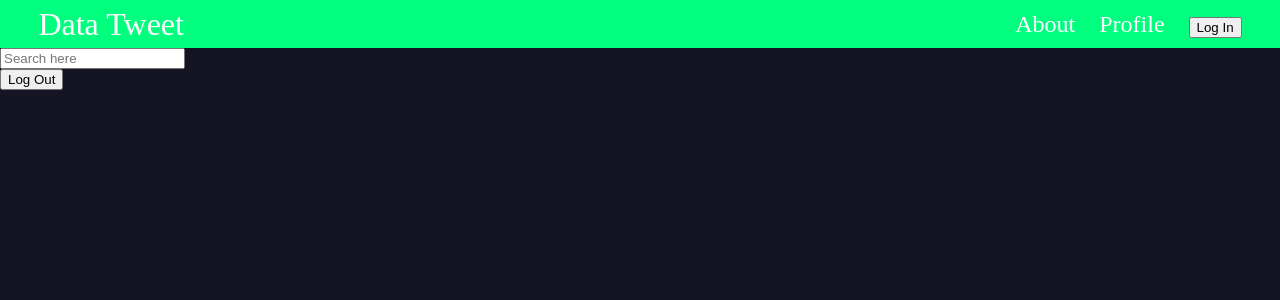
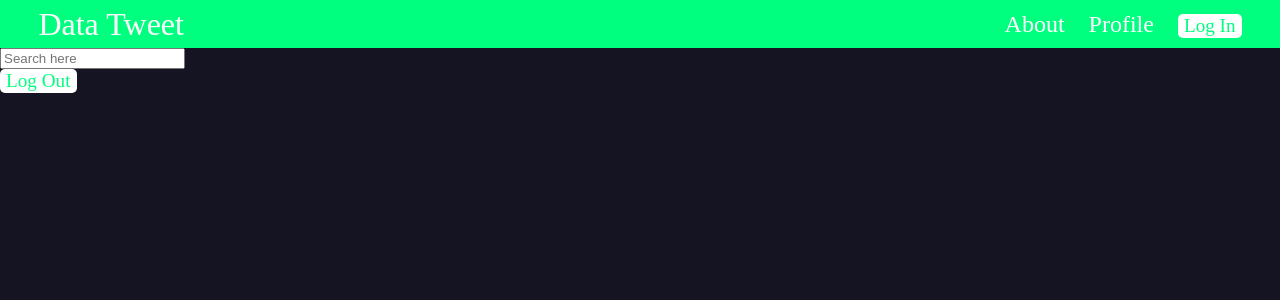
Before and after one commit to fsu-fall2022-capstone/Project-Group-3, a React (Create React App) app in the folder frontend/: page /logout in a window 1280 px wide. Shown: the top 300 px of the page. Built offline with nearby package versions, Linux system fonts and the light colour scheme; no server answers.

Commit message:
login and choose file css

```diff
--- a/frontend/src/components/Login.jsx
+++ b/frontend/src/components/Login.jsx
@@ -20,7 +20,11 @@ const LoginButton = () => {
     }
   }
 
-  return <button onClick={() => loginWithRedirect()}>Log In</button>;
+  return (
+    <button className="login" onClick={() => loginWithRedirect()}>
+      Log In
+    </button>
+  );
 };
 
 export default LoginButton;
--- a/frontend/src/components/Logout.js
+++ b/frontend/src/components/Logout.js
@@ -5,7 +5,12 @@ const LogoutButton = () => {
   const { logout } = useAuth0();
 
   return (
-    <button onClick={() => logout({ returnTo: window.location.origin })}>Log Out</button>
+    <button
+      className="login"
+      onClick={() => logout({ returnTo: window.location.origin })}
+    >
+      Log Out
+    </button>
   );
 };
 
--- a/frontend/src/styles/home.css
+++ b/frontend/src/styles/home.css
@@ -1,4 +1,4 @@
-.home{
+.home {
   display: flex;
   flex-direction: column;
   justify-content: center;
@@ -6,7 +6,7 @@
   width: 100%;
 }
 
-.card{
+.card {
   display: block;
   border-radius: 8px !important;
   box-shadow: 2px 2px 2px 2px rgba(0.2, 0.2, 0.2, 0.2);
@@ -21,7 +21,7 @@
   margin-top: 5%;
 }
 
-.tweet{
+.tweet {
   display: flex;
   flex-direction: column;
   justify-content: center;
@@ -30,12 +30,12 @@
   margin-top: 5px;
 }
 
-.tweet form{
+.tweet form {
   display: flex;
   flex-direction: column;
 }
 
-.tweet form .post{
+.tweet form .post {
   margin-top: 5px;
   width: 130px;
   height: 45px;
@@ -53,7 +53,7 @@
   outline: none;
 }
 
-.text-tweet{
+.text-tweet {
   width: 98%;
   height: 150px;
   padding: 10px;
@@ -62,13 +62,13 @@
   border: none;
 }
 
-.text-tweet:focus{
+.text-tweet:focus {
   outline: none !important;
   border: 1px solid rgba(46, 229, 157, 0.4);
   box-shadow: 0 0 10px rgba(46, 229, 157, 0.4);
 }
 
-.tweet form .post:hover{
+.tweet form .post:hover {
   background-color: #23c483;
   box-shadow: 0px 5px 10px rgba(46, 229, 157, 0.4);
   color: #fff;
@@ -79,32 +79,31 @@
   transform: translateY(-1px);
 }
 
-.posts{
+.posts {
   margin-top: 15px;
 }
 
-.aftertextarea{
+.aftertextarea {
   display: flex;
   flex-direction: row;
 }
 
-.file{
-
+.file {
   margin-left: 40%;
   margin-top: 10px;
 }
 
-input[type=file]::file-selector-button{
+input[type="file"]::file-selector-button {
   margin-right: 20px;
   border: none;
-    background-color: #084cdf;
+  background-color: #00ff7f;
   padding: 10px 20px;
   border-radius: 10px;
   color: #fff;
   cursor: pointer;
-    transition: .2s ease-in-out;
+  transition: 0.2s ease-in-out;
 }
 
-input[type=file]::file-selector-button:hover {
-    background: #0d45a5;
+input[type="file"]::file-selector-button:hover {
+  background: #02b55b;
 }
--- a/frontend/src/styles/navbar.css
+++ b/frontend/src/styles/navbar.css
@@ -1,6 +1,6 @@
 .nav {
   color: white;
-    background-color: #00FF7F;
+  background-color: #00ff7f;
   display: flex;
   justify-content: space-between;
   align-items: center;
@@ -8,7 +8,7 @@
   width: 100%;
 }
 
-.site-name{
+.site-name {
   font-size: 2rem;
   padding-left: 3vw;
 }
@@ -24,7 +24,17 @@ a {
   text-decoration: none;
 }
 
-.pages{
+.pages {
   padding-right: 3vw;
   font-size: 1.5rem;
 }
+
+.login {
+  background-color: #fff;
+  font-family: "Times New Roman";
+  border: none;
+  cursor: pointer;
+  border-radius: 5px;
+  color: #00ff7f;
+  font-size: 1.2rem;
+}
```
Lines whose indentation alone changed are shown as unchanged.
